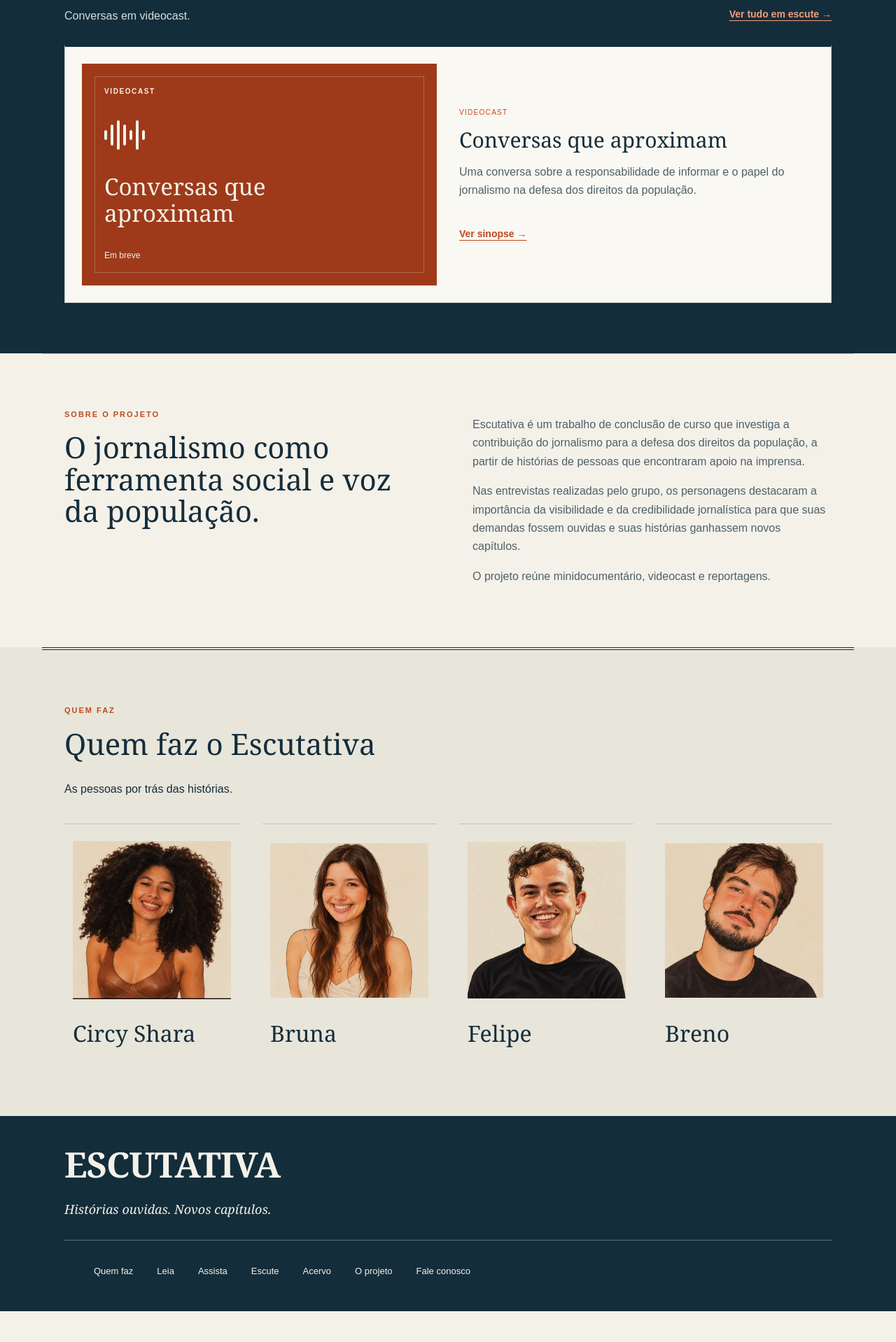
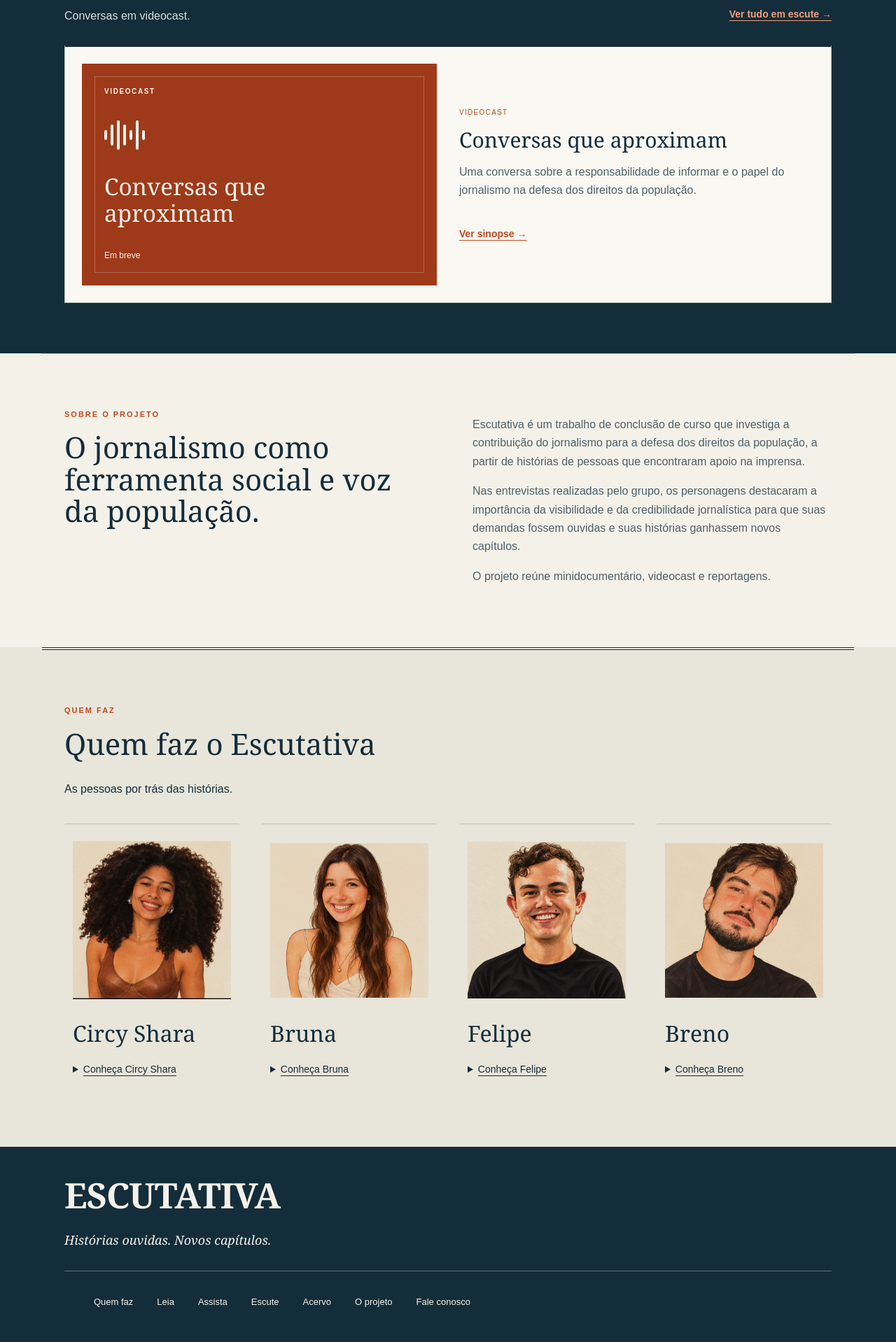
Before and after one commit to iarleyoliveira/ESCUTATIVA, a Jekyll site: the page built from index.html, in a window 1280 px wide. Shown: the part 2684-4602 px from the top of the page at 70% size. Built offline with Jekyll 4.4.1, drawn with Linux system fonts in a browser that asks for light colours; before the commit the page ends 4558 px from its top, so only the background shows below that.

Commit message:
Restaura acesso aos perfis na secao da equipe

```diff
--- a/_includes/team.html
+++ b/_includes/team.html
@@ -10,8 +10,26 @@
             {% if member.portrait and member.portrait != "" %}<img src="{{ member.portrait | remove_first: site.baseurl | relative_url | escape }}" alt="{% if member.name and member.name != "" %}Caricatura de {{ member.name | escape }}{% else %}Caricatura de integrante da equipe Escutativa{% endif %}" width="240" height="240" loading="lazy">{% endif %}
             {% if member.name and member.name != "" %}<h3>{{ member.name | escape }}</h3>{% endif %}
             {% if member.role and member.role != "" %}<p class="kicker">{{ member.role | escape }}</p>{% endif %}
-            {% if member.bio and member.bio != "" %}<p>{{ member.bio | escape }}</p>{% endif %}
-            {% if member.url and member.url != "" and member.name and member.name != "" %}<a href="{{ member.url | escape }}">Conheça {{ member.name | escape }} ↗</a>{% endif %}
+            {% if member.name and member.name != '' %}
+              <details class="member-profile">
+                <summary>Conheça {{ member.name | escape }}</summary>
+                {% if member.bio and member.bio != '' %}
+                  <p>{{ member.bio | escape | newline_to_br }}</p>
+                {% else %}
+                  <p>A biografia de {{ member.name | escape }} será adicionada em breve.</p>
+                {% endif %}
+                {% if member.url and member.url != '' %}<a href="{{ member.url | escape }}">Perfil de {{ member.name | escape }} ↗</a>{% endif %}
+                {% assign member_publications = site.materias | where: 'published', true | where: 'author', member.name | sort: 'date' | reverse %}
+                {% if member_publications.size > 0 %}
+                  <h4>Publicações</h4>
+                  <ul>
+                    {% for publication in member_publications %}
+                      <li><a href="{{ publication.url | relative_url }}">{{ publication.title | escape }}</a></li>
+                    {% endfor %}
+                  </ul>
+                {% endif %}
+              </details>
+            {% endif %}
           </article>
         {% endfor %}
       </div>
--- a/assets/style.css
+++ b/assets/style.css
@@ -315,6 +315,20 @@ h1, h2, h3 { overflow-wrap: break-word; }
 .team-member img { display: block; margin-inline: auto; transition: transform 350ms cubic-bezier(.2,.7,.2,1); }
 .team-member h3 { font-size: clamp(26px, 2.6vw, 32px); transition: color 180ms ease; }
 .team-member .kicker { line-height: 1.5; }
+.member-profile summary {
+  min-height: 44px;
+  padding-block: 10px;
+  cursor: pointer;
+  font-size: 14px;
+  text-decoration: underline;
+  text-underline-offset: 4px;
+}
+.member-profile summary:focus-visible { outline: 3px solid var(--orange); outline-offset: 4px; }
+.member-profile[open] summary { color: var(--orange); }
+.member-profile p { margin-top: 8px; }
+.member-profile h4 { font: bold 14px Arial, sans-serif; margin-bottom: 8px; }
+.member-profile ul { padding-left: 18px; font-size: 14px; }
+.member-profile > a { font-size: 14px; }
 @media (hover: hover) and (pointer: fine) {
   .card:hover { box-shadow: 0 10px 26px #142d3b0c; }
   .card:hover .card-media img, .hero-feature:hover .feature-media img, .card:hover .media-cover img { transform: scale(1.035); }
```
